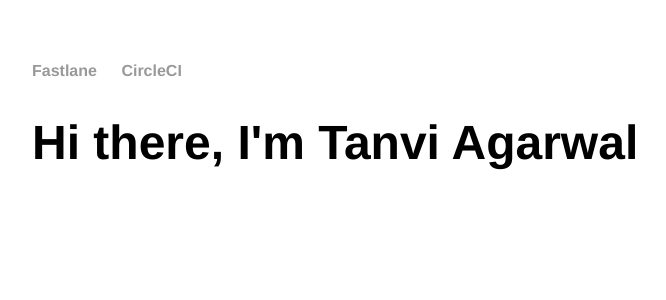
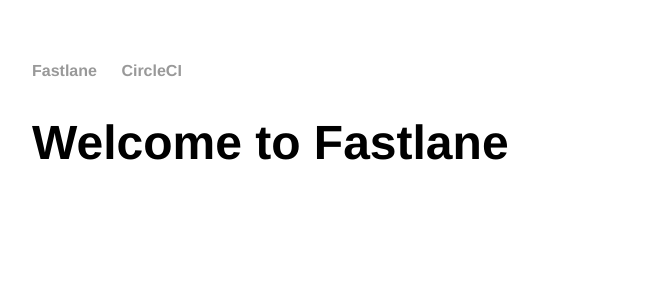
Before and after one commit to ttanviagarwal/ttanviagarwal.github.io, a Jekyll site: the page built from index.html, in a window 1280 px wide. Shown: the top 300 px of the page, without its empty margins (160-826 px from the left). Built offline with Jekyll 4.4.1, drawn with Linux system fonts in a browser that asks for light colours.

Commit message:
Update index.html

```diff
--- a/index.html
+++ b/index.html
@@ -4,5 +4,5 @@ title: Tanvi Agarwal
 ---
 
 		<div class="blurb">
-			<h1>Hi there, I'm Tanvi Agarwal</h1>
+			<h1>Welcome to Fastlane</h1>
 		</div>
```
